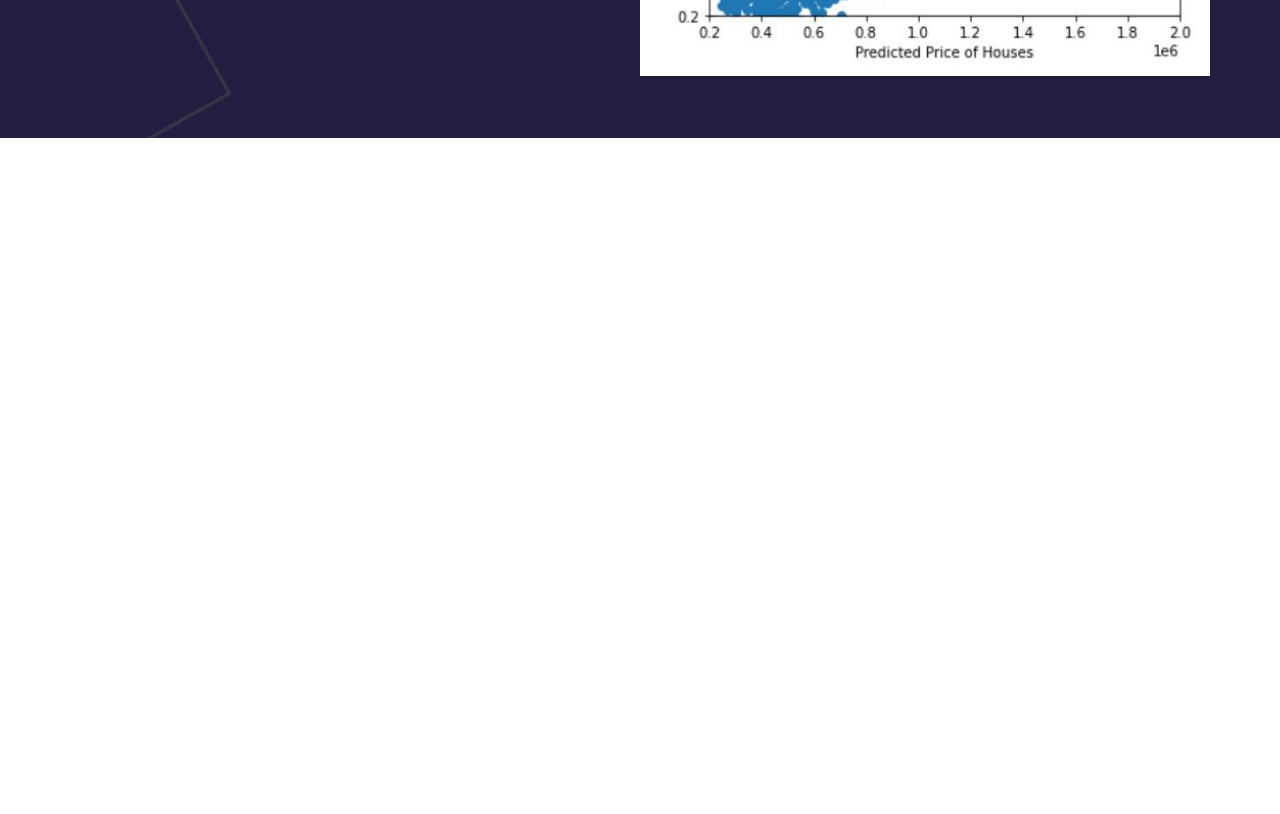
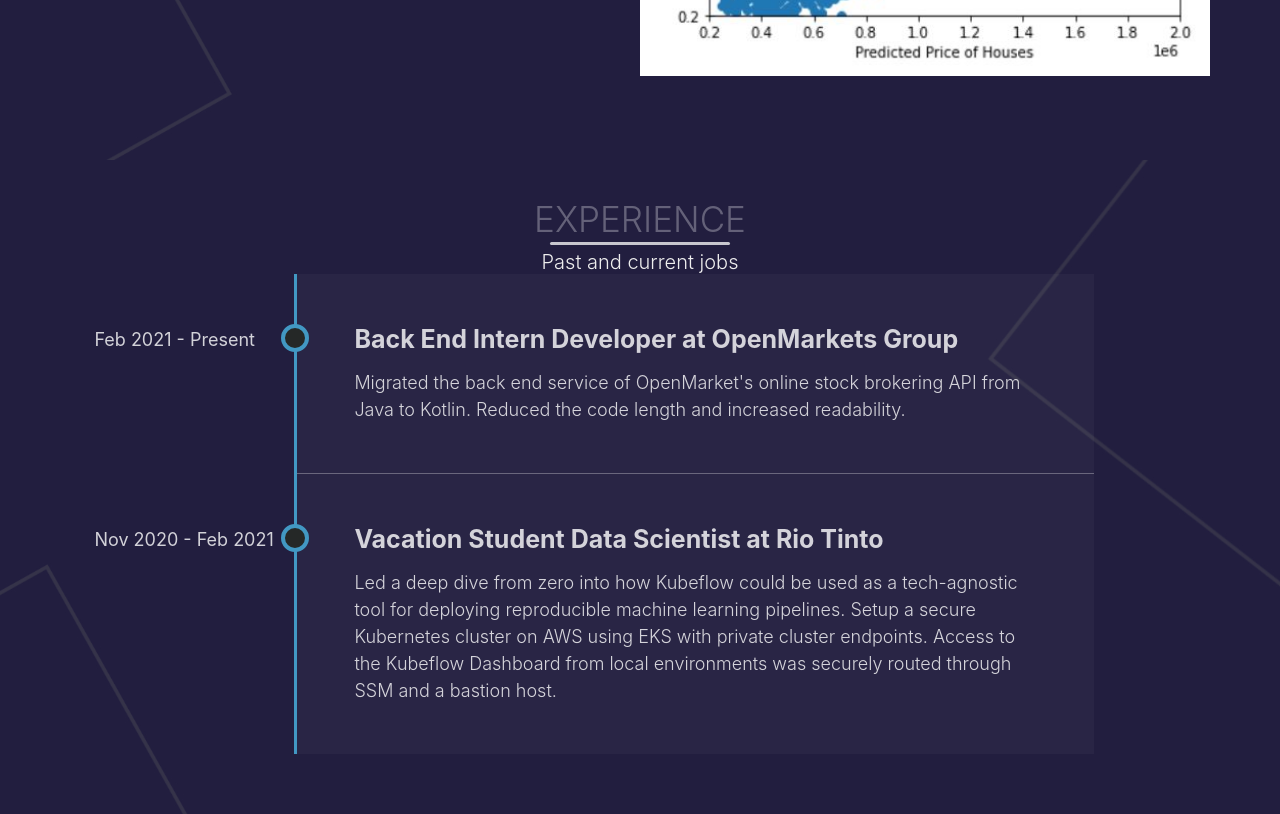
Before and after one commit to phillip-le/React-Portfolio-Website, a React (Create React App) app: page / in a window 1280 px wide. Shown: the part 3840-4654 px from the top of the page. Before the commit the page ends 3978 px from the top, so only its background shows below. Built offline with nearby package versions, Linux system fonts and the light colour scheme.

Commit message:
Added timeline

```diff
--- a/src/App.js
+++ b/src/App.js
@@ -5,7 +5,7 @@ import About from "./components/About";
 import Services from "./components/Services";
 import CodingSkills from "./components/CodingSkills";
 import Portfolio from "./components/Portfolio";
-
+import Experience from "./components/Experience";
 
 function App() {
     return (
@@ -17,6 +17,7 @@ function App() {
             <Services/>
             <CodingSkills/>
             <Portfolio/>
+            <Experience />
         </div>
     );
 }
--- /dev/null
+++ b/src/components/Experience.js
@@ -0,0 +1,36 @@
+import React from "react";
+import TimelineItem from "./TimelineItem";
+import SectionHeading from "./SectionHeading";
+
+const Experience = () => {
+    return (
+        <section className="experience" id="experience">
+            <div className="container">
+                <SectionHeading
+                    mainHeading="Experience"
+                    subHeading="Past and current jobs"
+                />
+                <div className="timeline">
+                    <TimelineItem
+                        timePeriod={"Feb 2021 - Present"}
+                        title={"Back End Intern Developer at OpenMarkets Group"}
+                        description={`
+                        Migrated the back end service of OpenMarket's online stock brokering API from Java to Kotlin.
+                        Reduced the code length and increased readability.`}
+                    />
+                    <TimelineItem
+                        timePeriod={"Nov 2020 - Feb 2021"}
+                        title={"Vacation Student Data Scientist at Rio Tinto"}
+                        description={`
+                        Led a deep dive from zero into how Kubeflow could be used as a tech-agnostic tool for
+                        deploying reproducible machine learning pipelines. Setup a secure Kubernetes cluster on AWS using EKS
+                        with private cluster endpoints. Access to the Kubeflow Dashboard from local environments was securely routed
+                        through SSM and a bastion host.`}
+                    />
+                </div>
+            </div>
+        </section>
+    );
+};
+
+export default Experience;
--- /dev/null
+++ b/src/components/TimelineItem.js
@@ -0,0 +1,14 @@
+import React from "react";
+
+const TimelineItem = ({ timePeriod, title, description }) => {
+    return (
+        <div className="item" data-time={timePeriod}>
+            <h3>{title}</h3>
+            <p>
+                {description}
+            </p>
+        </div>
+    );
+};
+
+export default TimelineItem;
```
